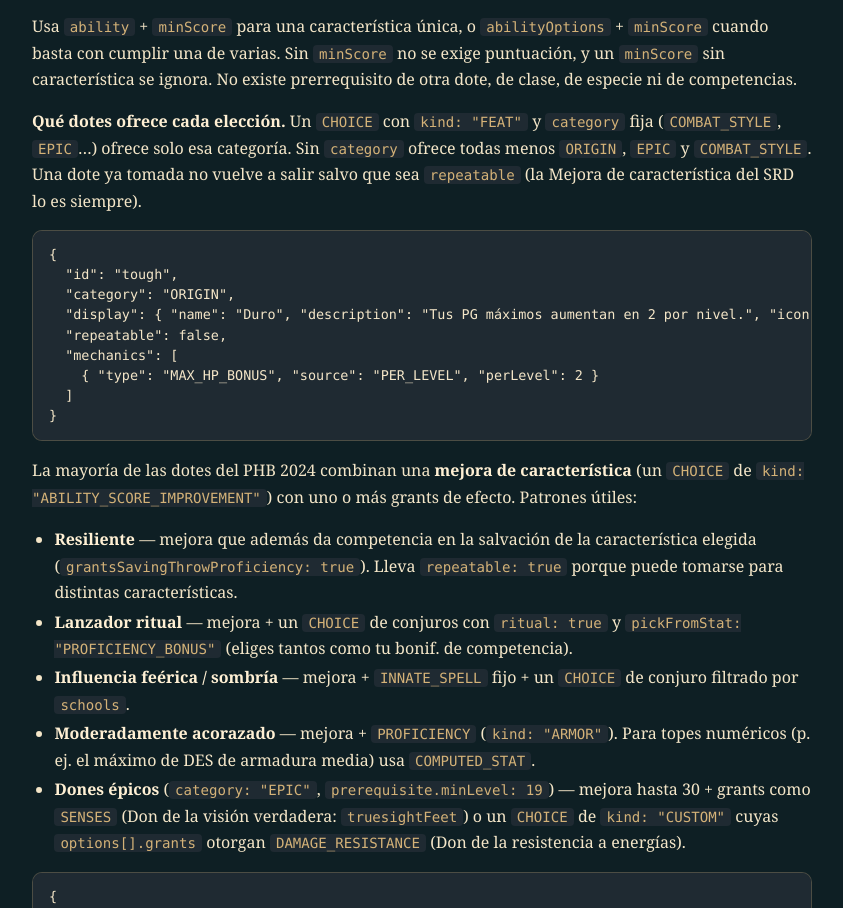
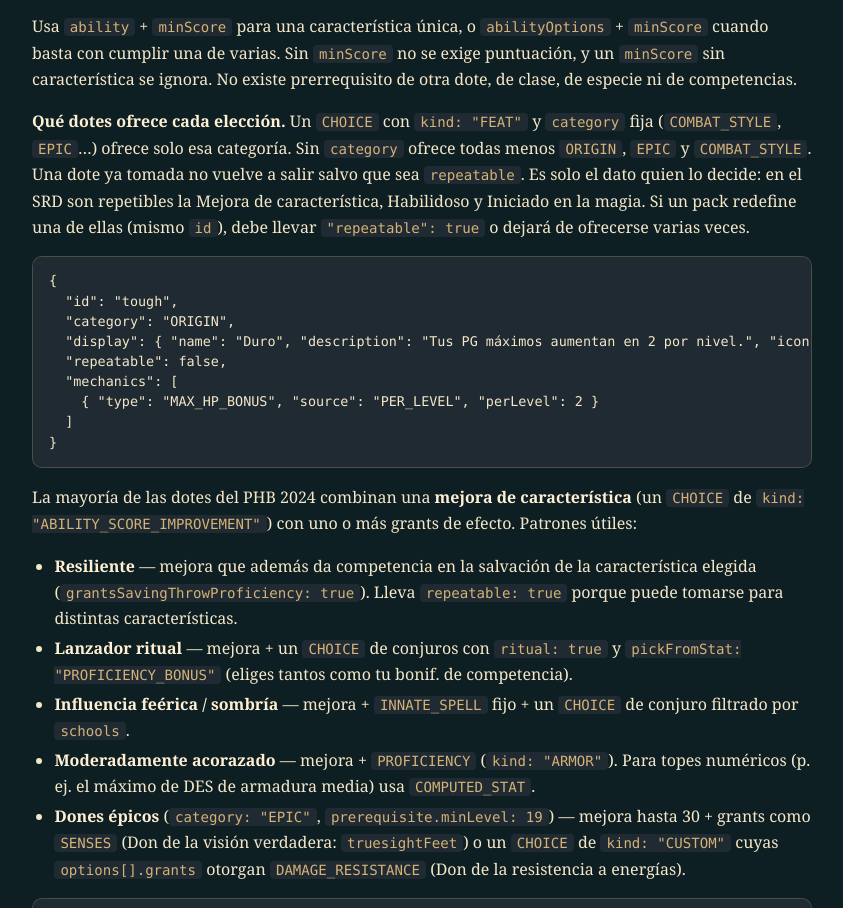
Before and after one commit to ferguzaja/Privacy, a plain HTML site: page dote.html in a window 1280 px wide. Shown: the part 1572-2480 px from the top of the page, without its empty margins (218-1061 px from the left). Drawn offline with Linux system fonts and the light colour scheme.

Commit message:
docs: dotes repetibles segun el dato (seccion 12)

```diff
--- a/dote.html
+++ b/dote.html
@@ -101,7 +101,7 @@
   &quot;requiresSpellcasting&quot;: true
 }</code></pre>
 <p>Usa <code>ability</code> + <code>minScore</code> para una característica única, o <code>abilityOptions</code> + <code>minScore</code> cuando basta con cumplir una de varias. Sin <code>minScore</code> no se exige puntuación, y un <code>minScore</code> sin característica se ignora. No existe prerrequisito de otra dote, de clase, de especie ni de competencias.</p>
-<p><strong>Qué dotes ofrece cada elección.</strong> Un <code>CHOICE</code> con <code>kind: &quot;FEAT&quot;</code> y <code>category</code> fija (<code>COMBAT_STYLE</code>, <code>EPIC</code>…) ofrece solo esa categoría. Sin <code>category</code> ofrece todas menos <code>ORIGIN</code>, <code>EPIC</code> y <code>COMBAT_STYLE</code>. Una dote ya tomada no vuelve a salir salvo que sea <code>repeatable</code> (la Mejora de característica del SRD lo es siempre).</p>
+<p><strong>Qué dotes ofrece cada elección.</strong> Un <code>CHOICE</code> con <code>kind: &quot;FEAT&quot;</code> y <code>category</code> fija (<code>COMBAT_STYLE</code>, <code>EPIC</code>…) ofrece solo esa categoría. Sin <code>category</code> ofrece todas menos <code>ORIGIN</code>, <code>EPIC</code> y <code>COMBAT_STYLE</code>. Una dote ya tomada no vuelve a salir salvo que sea <code>repeatable</code>. Es solo el dato quien lo decide: en el SRD son repetibles la Mejora de característica, Habilidoso y Iniciado en la magia. Si un pack redefine una de ellas (mismo <code>id</code>), debe llevar <code>&quot;repeatable&quot;: true</code> o dejará de ofrecerse varias veces.</p>
 <pre><code>{
   &quot;id&quot;: &quot;tough&quot;,
   &quot;category&quot;: &quot;ORIGIN&quot;,
```
